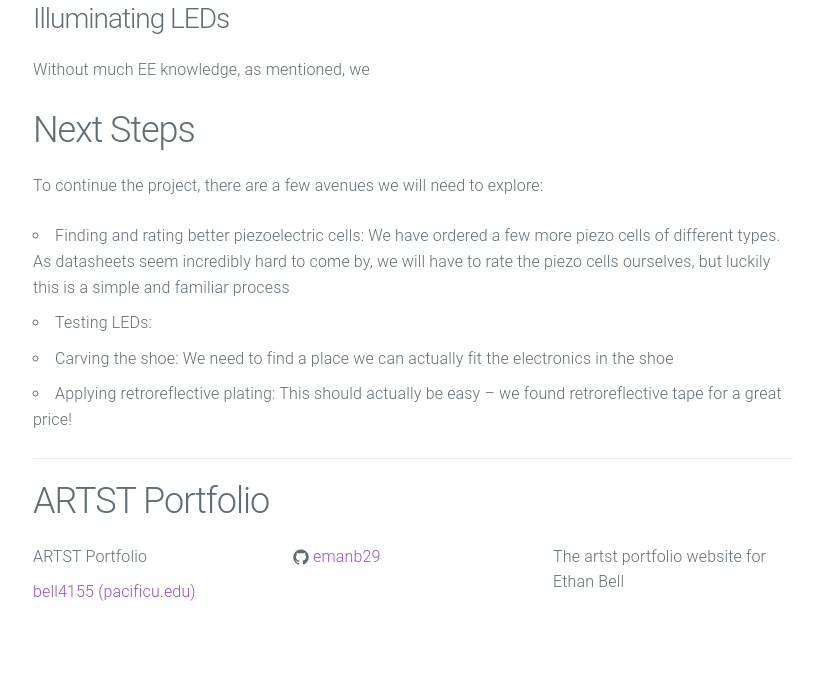
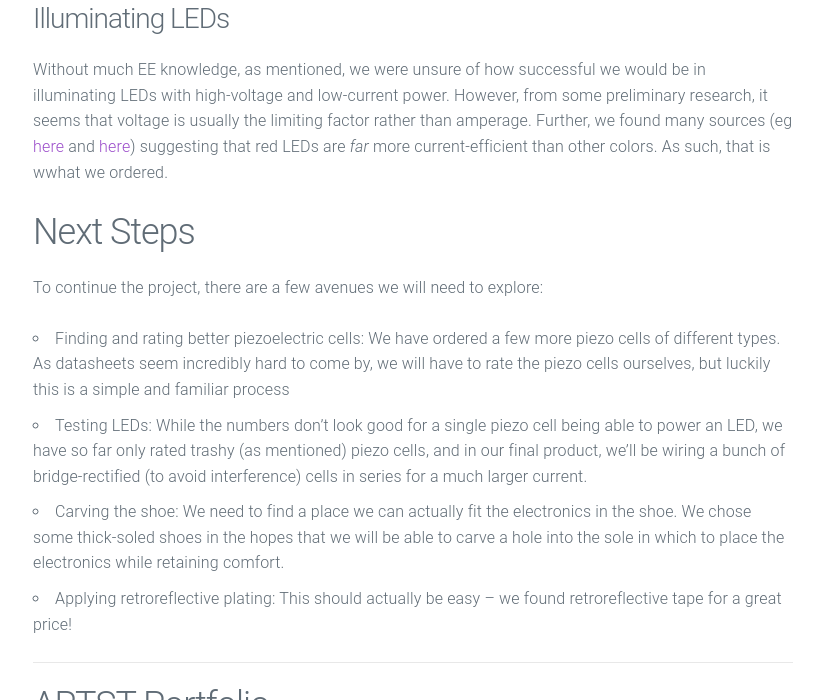
Before and after one commit to emanb29/artst-website, a Jekyll site: the page built from _posts/2015-10-07-welcome-to-jekyll.markdown, in a window 1280 px wide and 900 px high, scrolled down 2550 px, cut to the strip 200-900 px from the top of the window. Shown: the whole strip, without its empty margins (227-1049 px from the left). Built offline with Jekyll 4.4.1, drawn with Linux system fonts in a browser that asks for light colours; before the commit the page ends 3420 px from its top, so only the background shows below that.

Commit message:
Update 2015-10-07-welcome-to-jekyll.markdown

```diff
--- a/_posts/2015-10-07-welcome-to-jekyll.markdown
+++ b/_posts/2015-10-07-welcome-to-jekyll.markdown
@@ -29,11 +29,11 @@ Piezo cells generate an incredibly inconsistent, very high-voltage, and astonish
 ![Power Conversion Circuit](https://i.imgur.com/LbjEyyJ.jpg)
 Actually constructing these circuits proved to be a bit of an ordeal in itself, due to neither of us having much soldering experience (left example), but we eventually [found a solution that resulted in a much smaller and more sturdy final product (right example)](https://youtu.be/Fztzn2LcGOE?t=1m38s).
 ### Illuminating LEDs
-Without much EE knowledge, as mentioned, we
+Without much EE knowledge, as mentioned, we were unsure of how successful we would be in illuminating LEDs with high-voltage and low-current power. However, from some preliminary research, it seems that voltage is usually the limiting factor rather than amperage. Further, we found many sources (eg [here](http://lednique.com/current-voltage-relationships/iv-curves/) and [here](https://reefbuilders.com/2010/09/30/philips-lumileds-luxeon-rebel-color-leds-power/)) suggesting that red LEDs are *far* more current-efficient than other colors. As such, that is wwhat we ordered.
 
 ## Next Steps
 To continue the project, there are a few avenues we will need to explore:
 - Finding and rating better piezoelectric cells: We have ordered a few more piezo cells of different types. As datasheets seem incredibly hard to come by, we will have to rate the piezo cells ourselves, but luckily this is a simple and familiar process
-- Testing LEDs:
-- Carving the shoe: We need to find a place we can actually fit the electronics in the shoe
+- Testing LEDs: While the numbers don't look good for a single piezo cell being able to power an LED, we have so far only rated trashy (as mentioned) piezo cells, and in our final product, we'll be wiring a bunch of bridge-rectified (to avoid interference) cells in series for a much larger current.
+- Carving the shoe: We need to find a place we can actually fit the electronics in the shoe. We chose some thick-soled shoes in the hopes that we will be able to carve a hole into the sole in which to place the electronics while retaining comfort.
 - Applying retroreflective plating: This should actually be easy -- we found retroreflective tape for a great price!
```
